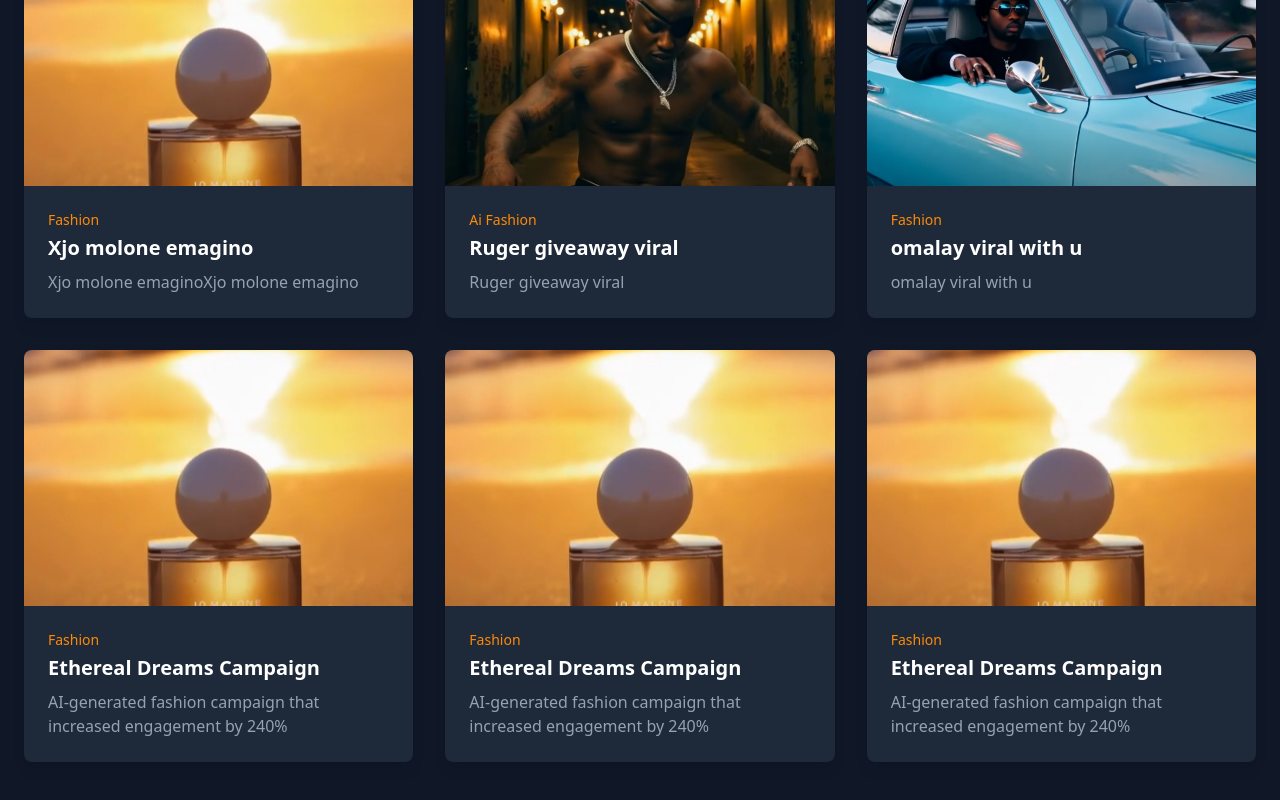
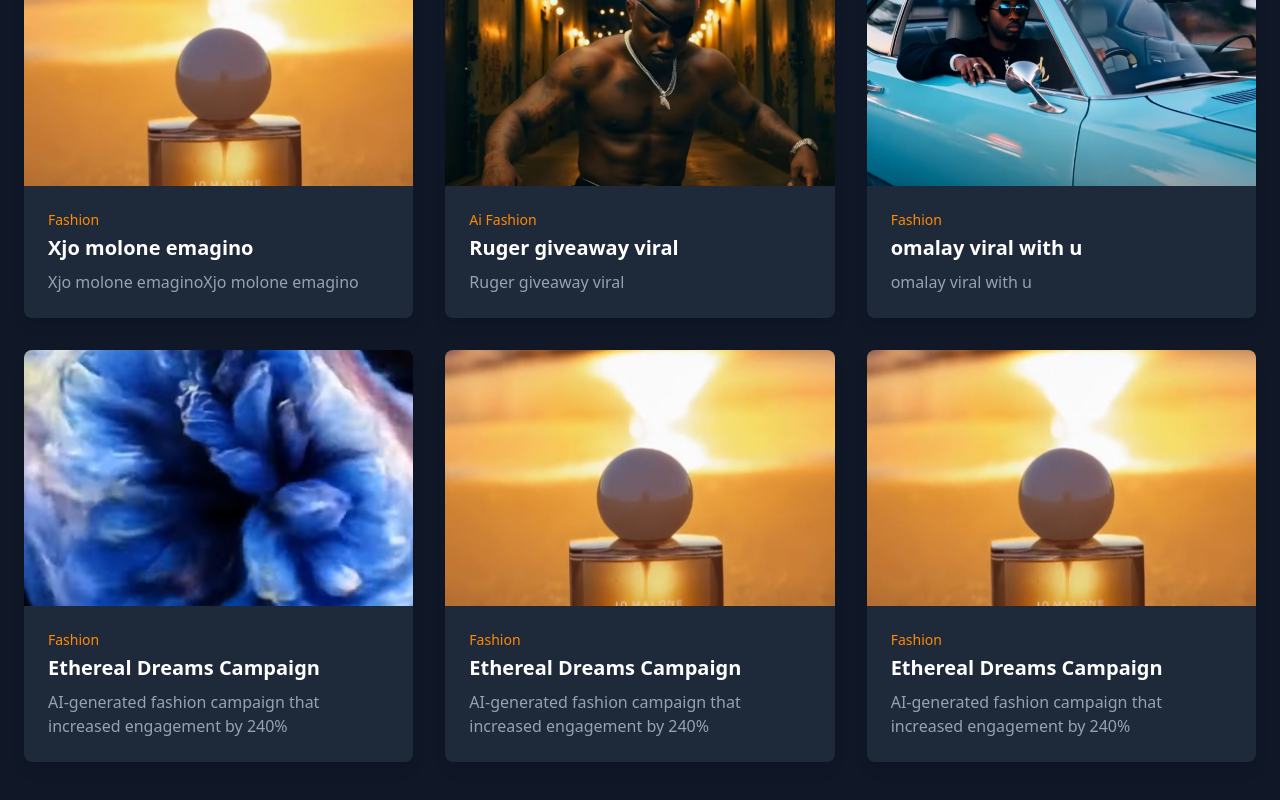
Before and after one commit to engsiam/emagino, a React (Vite) app: page /portfolio in a window 1280 px wide. Shown: the part 390-1190 px from the top of the page. Built offline with nearby package versions, Linux system fonts and the light colour scheme.

Commit message:
add portfolio videos

```diff
--- a/src/pages/Porfolio.tsx
+++ b/src/pages/Porfolio.tsx
@@ -15,8 +15,7 @@ const allProjects = [
   {
     title: "Xjo molone emagino",
     category: "Fashion",
-    description:
-      "Xjo molone emaginoXjo molone emagino",
+    description: "Xjo molone emaginoXjo molone emagino",
     video_url: "https://youtu.be/f9m0gnOCq70", // YouTube URL
     thumbnail_url: "/images/Xjo.jpg",
     image: "/images/Xjo_large.jpg", // Optional large image
@@ -24,8 +23,7 @@ const allProjects = [
   {
     title: "Ruger giveaway viral",
     category: "Ai Fashion",
-    description:
-      "Ruger giveaway viral",
+    description: "Ruger giveaway viral",
     video_url: "https://www.youtube.com/watch?v=b0rF6CO8bm8", // YouTube URL
     thumbnail_url: "/images/riger.jpg",
     image: "/images/Xjo_large.jpg", // Optional large image
@@ -33,11 +31,19 @@ const allProjects = [
   {
     title: "omalay viral with u",
     category: "Fashion",
-    description:
-      "omalay viral with u",
+    description: "omalay viral with u",
     video_url: "https://www.youtube.com/watch?v=3gr6sMebgP4", // YouTube URL
     thumbnail_url: "/images/omalay.jpg",
     image: "/images/omalay.jpg", // Optional large image
+  },
+  {
+    title: "Ethereal Dreams Campaign",
+    category: "Fashion",
+    description:
+      "AI-generated fashion campaign that increased engagement by 240%",
+    video_url: "https://www.youtube.com/shorts/pL7T0TMNe1Y?feature=share", // YouTube URL (Shorts)
+    thumbnail_url: "/images/Screenshot_1.png",
+    image: "/images/", // Optional large image
   },
   {
     title: "Ethereal Dreams Campaign",
@@ -66,15 +72,7 @@ const allProjects = [
     thumbnail_url: "/images/Xjo.jpg",
     image: "/images/Xjo_large.jpg", // Optional large image
   },
-  {
-    title: "Ethereal Dreams Campaign",
-    category: "Fashion",
-    description:
-      "AI-generated fashion campaign that increased engagement by 240%",
-    video_url: "https://youtu.be/f9m0gnOCq70", // YouTube URL
-    thumbnail_url: "/images/Xjo.jpg",
-    image: "/images/Xjo_large.jpg", // Optional large image
-  },
+  // Add more projects as needed
 ];
 
 // Portfolio component
@@ -85,18 +83,21 @@ const Portfolio = () => {
   // Display the selected number of projects
   const projectsToDisplay = allProjects.slice(0, projectsToShow);
 
+  // Check if all projects are displayed
+  const isAllProjectsDisplayed = projectsToShow >= allProjects.length;
+
   // Load more projects when clicked
   const loadMoreProjects = (e: React.MouseEvent) => {
     e.preventDefault(); // Prevent page reload if event triggers reload behavior
-    setProjectsToShow((prev) => prev + 3); // Show more projects
+    setProjectsToShow((prev) => prev + 6); // Show more projects (increment by 6)
   };
 
-  // Extract YouTube video ID from URL
+  // Extract YouTube video ID from URL (updated to handle Shorts)
   const extractYouTubeId = (url: string) => {
     const regex =
-      /(?:youtube\.com\/(?:[^\/\n\s]+\/\S+\/|(?:v|e(?:mbed)?)\/|\S*?[?&]v=)|youtu\.be\/)([a-zA-Z0-9_-]{11})/;
+      /(?:youtube\.com\/(?:[^\/\n\s]+\/\S+\/|(?:v|e(?:mbed)?)\/|\S*?[?&]v=)|youtu\.be\/)([a-zA-Z0-9_-]{11})|(?:youtube\.com\/shorts\/)([a-zA-Z0-9_-]{11})/;
     const match = url.match(regex);
-    return match ? match[1] : null;
+    return match ? match[1] || match[2] : null;
   };
 
   // Manage body overflow when modal is open/closed
@@ -170,6 +171,8 @@ const Portfolio = () => {
             </div>
           ))}
         </div>
+        {/* Hide "View All Work" button if all projects are displayed */}
+        {!isAllProjectsDisplayed && (
           <div className="text-center mt-12">
             <button
               onClick={loadMoreProjects}
@@ -178,6 +181,7 @@ const Portfolio = () => {
               View All Work
             </button>
           </div>
+        )}
       </div>
 
       {/* Modal */}
@@ -207,9 +211,7 @@ const Portfolio = () => {
                     height="315"
                     src={`https://www.youtube.com/embed/${extractYouTubeId(
                       modalProject.video_url
-                    )}?autoplay=1&controls=0&showinfo=0&rel=0&autohide=1&modestbranding=1&loop=1&playlist=${extractYouTubeId(
-                      modalProject.video_url
-                    )}`}
+                    )}?autoplay=1&controls=1&showinfo=0&rel=0&autohide=1&modestbranding=1`}
                     frameBorder="0"
                     allow="autoplay; encrypted-media"
                     allowFullScreen
```
Also changed, not shown: public/images/Screenshot_1.png (added), 1 other file (tests, documents, lock files or other folders). Lines whose indentation alone changed are shown as unchanged.
